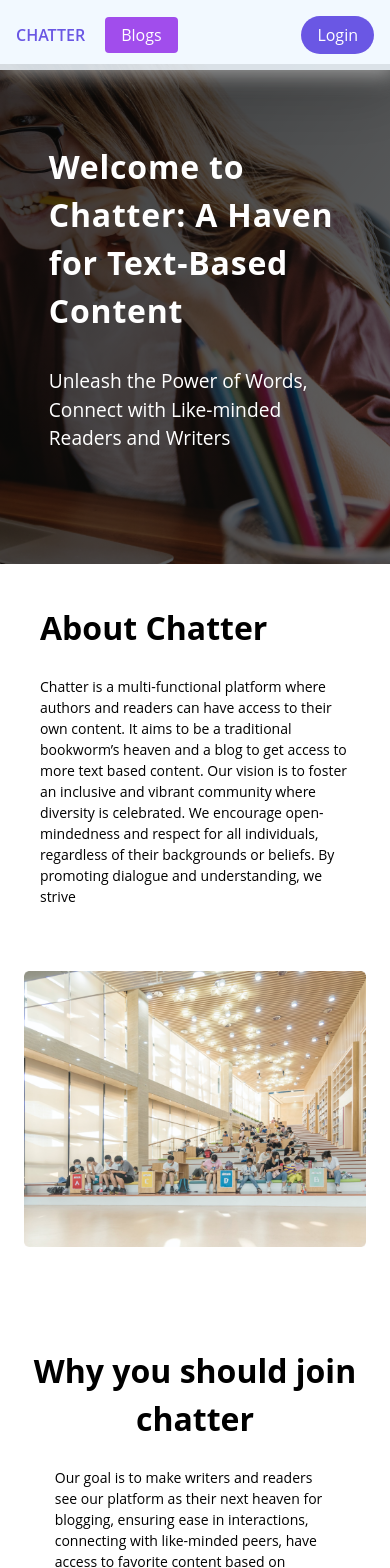
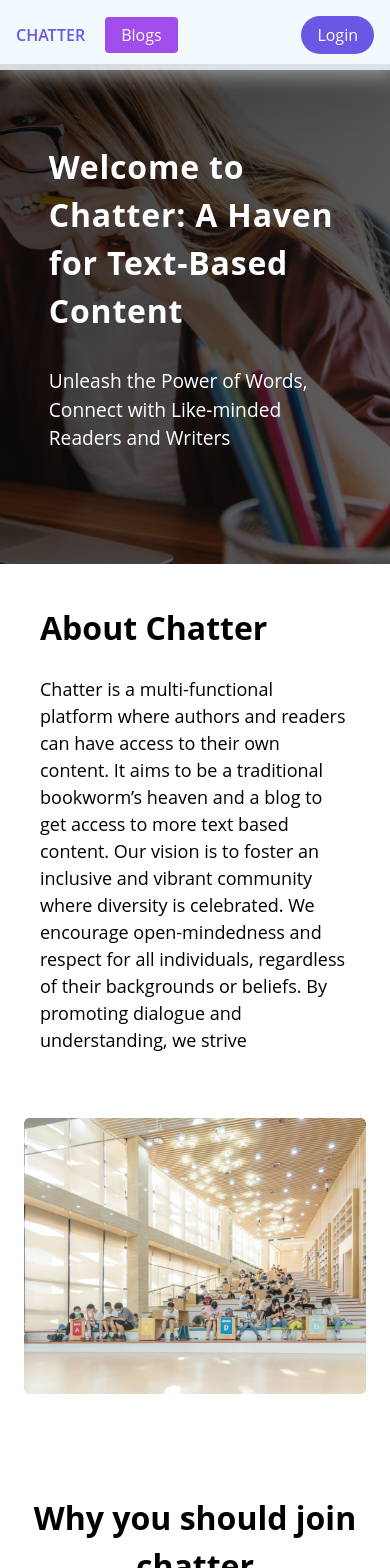
Before and after one commit to adeyanjufawaz/Component-Sidebae, a Next.js app: page / in a window 390 px wide. Shown: the top 1568 px of the page. Built offline with nearby package versions, Linux system fonts and the light colour scheme.

Commit message:
Fix/Navbar and Blog Page

```diff
--- a/app/globals.css
+++ b/app/globals.css
@@ -21,7 +21,7 @@ body {
   @apply font-semibold text-[1rem] cursor-pointer;
 }
 .customized_p {
-  @apply text-[14px] lg:text-[18px];
+  @apply text-[18px];
 }
 .customized_btn {
   @apply border py-3 rounded-lg text-white bg-pry px-10;
--- a/app/loading.jsx
+++ /dev/null
@@ -1,7 +0,0 @@
-import React from 'react'
-
-export default function loading() {
-  return (
-    <div>loader</div>
-  )
-}
```
